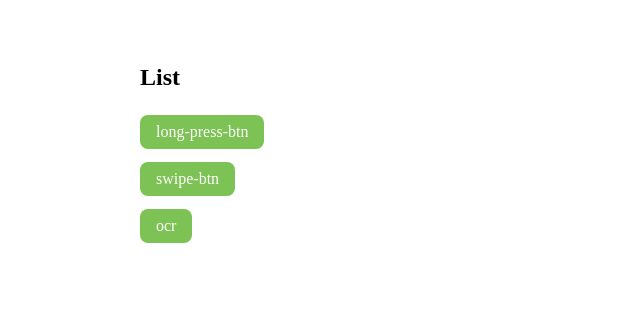
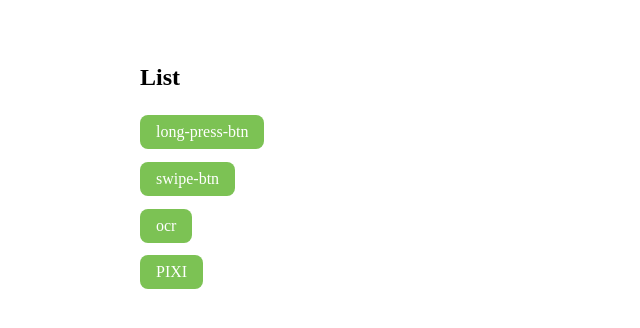
Before and after one commit to kdntiaoao/nuxt-samples, a Nuxt app: page / in a window 1280 px wide. Shown: the top 328 px of the page, without its empty margins (0-640 px from the left). Built offline with nearby package versions, Linux system fonts and the light colour scheme.

Commit message:
PIXIの学習

```diff
--- a/pages/index.vue
+++ b/pages/index.vue
@@ -8,6 +8,7 @@
         </li>
         <li><NuxtLink class="link" to="/swipe-btn">swipe-btn</NuxtLink></li>
         <li><NuxtLink class="link" to="/ocr">ocr</NuxtLink></li>
+        <li><NuxtLink class="link" to="/ocr">PIXI</NuxtLink></li>
       </ul>
     </div>
   </div>
```
